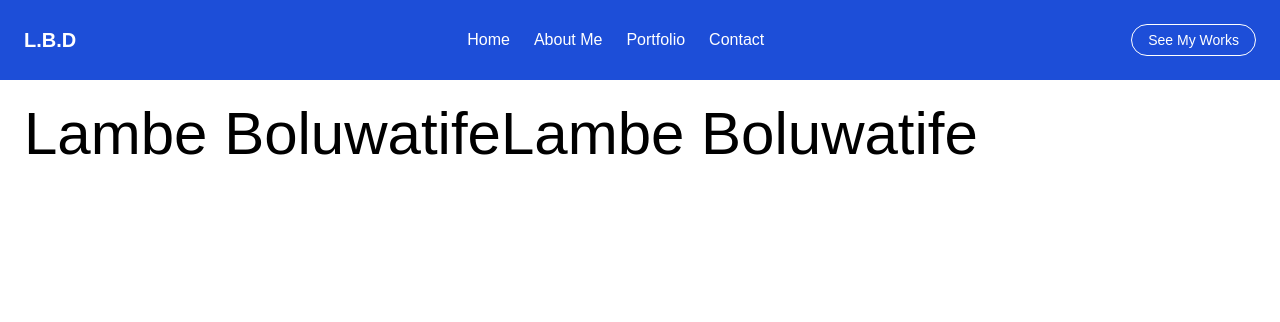
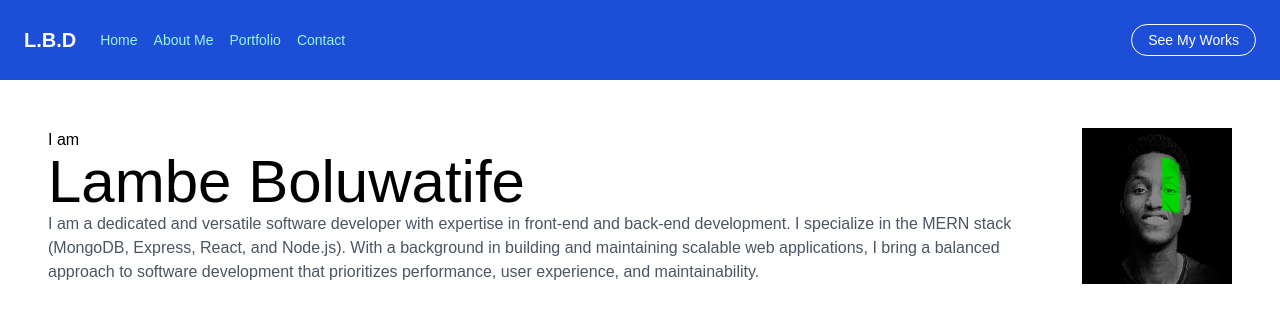
Before and after one commit to lambeboluwatife/tailwind-next-crash-course, a Next.js app: page / in a window 1280 px wide. Shown: the top 322 px of the page. Built offline with nearby package versions, Linux system fonts and the light colour scheme.

Commit message:
add showcase component and some changes to the nav component

```diff
--- a/src/app/components/Navbar.jsx
+++ b/src/app/components/Navbar.jsx
@@ -4,19 +4,33 @@ const Navbar = () => {
       <div className="flex items-center flex-shrink-0 text-white mr-6">
         <span className="font-bold text-xl">L.B.D</span>
       </div>
-      <div className="flex flex-col align-center justify-between text-white space-x-6 md:flex-row">
-        <a href="#" className="text-white hover:text-black">
+      <div class="w-full block flex-grow sm:flex sm:items-center sm:w-auto">
+        <div class="text-sm sm:flex-grow">
+          <a
+            href="#"
+            class="block mt-4 sm:inline-block sm:mt-0 text-teal-200 hover:text-white mr-4"
+          >
             Home
           </a>
-        <a href="#" className="text-white hover:text-black">
+          <a
+            href="#"
+            class="block mt-4 sm:inline-block sm:mt-0 text-teal-200 hover:text-white mr-4"
+          >
             About Me
           </a>
-        <a href="#" className="text-white hover:text-black">
+          <a
+            href="#"
+            class="block mt-4 sm:inline-block sm:mt-0 text-teal-200 hover:text-white mr-4"
+          >
             Portfolio
           </a>
-        <a href="#" className="text-white hover:text-black">
+          <a
+            href="#"
+            class="block mt-4 sm:inline-block sm:mt-0 text-teal-200 hover:text-white"
+          >
             Contact
           </a>
+        </div>
       </div>
       <div>
         <a
--- a/src/app/components/Showcase.jsx
+++ b/src/app/components/Showcase.jsx
@@ -1,9 +1,25 @@
+import Image from "next/image";
+import image from "@/app/img/J2L64jYz_400x400.jpg";
+
 const Showcase = () => {
   return (
     <section>
       <div className="flex flex-col-reverse p-6 container items-center-justify-between-align-center md:flex-row">
-        <div className="text-6xl text-black">Lambe Boluwatife</div>
-        <div className="text-6xl text-black">Lambe Boluwatife</div>
+        <div className="p-6">
+          <h1 className="text-1xl text-black">I am</h1>
+          <h2 className="text-6xl text-black">Lambe Boluwatife</h2>
+          <p className="text-gray-600">
+            I am a dedicated and versatile software developer with expertise in
+            front-end and back-end development. I specialize in the MERN stack
+            (MongoDB, Express, React, and Node.js). With a background in
+            building and maintaining scalable web applications, I bring a
+            balanced approach to software development that prioritizes
+            performance, user experience, and maintainability.
+          </p>
+        </div>
+        <div className="p-6">
+          <Image src={image} className="w-full md:w- md:h-full" alt="avatar" />
+        </div>
       </div>
     </section>
   );
```
Also changed, not shown: src/app/img/J2L64jYz_400x400.jpg (added). Lines whose indentation alone changed are shown as unchanged.
